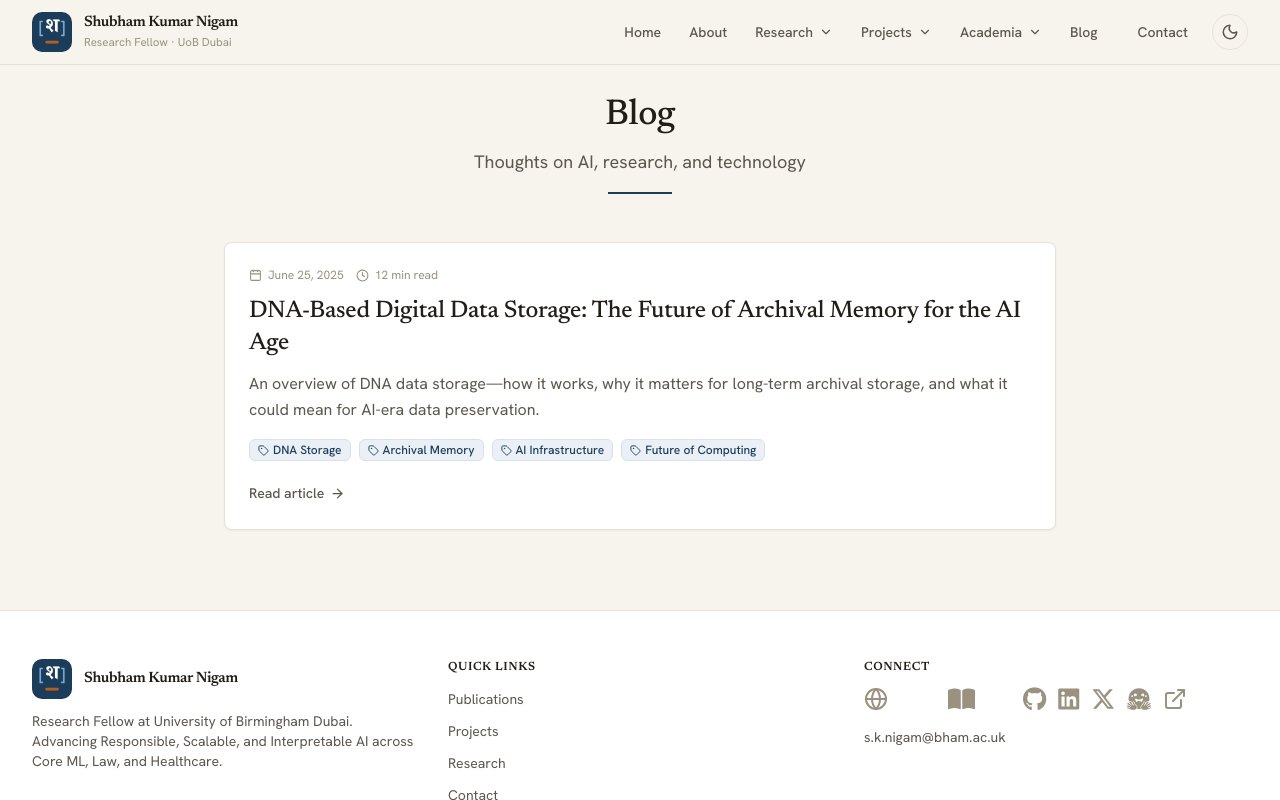
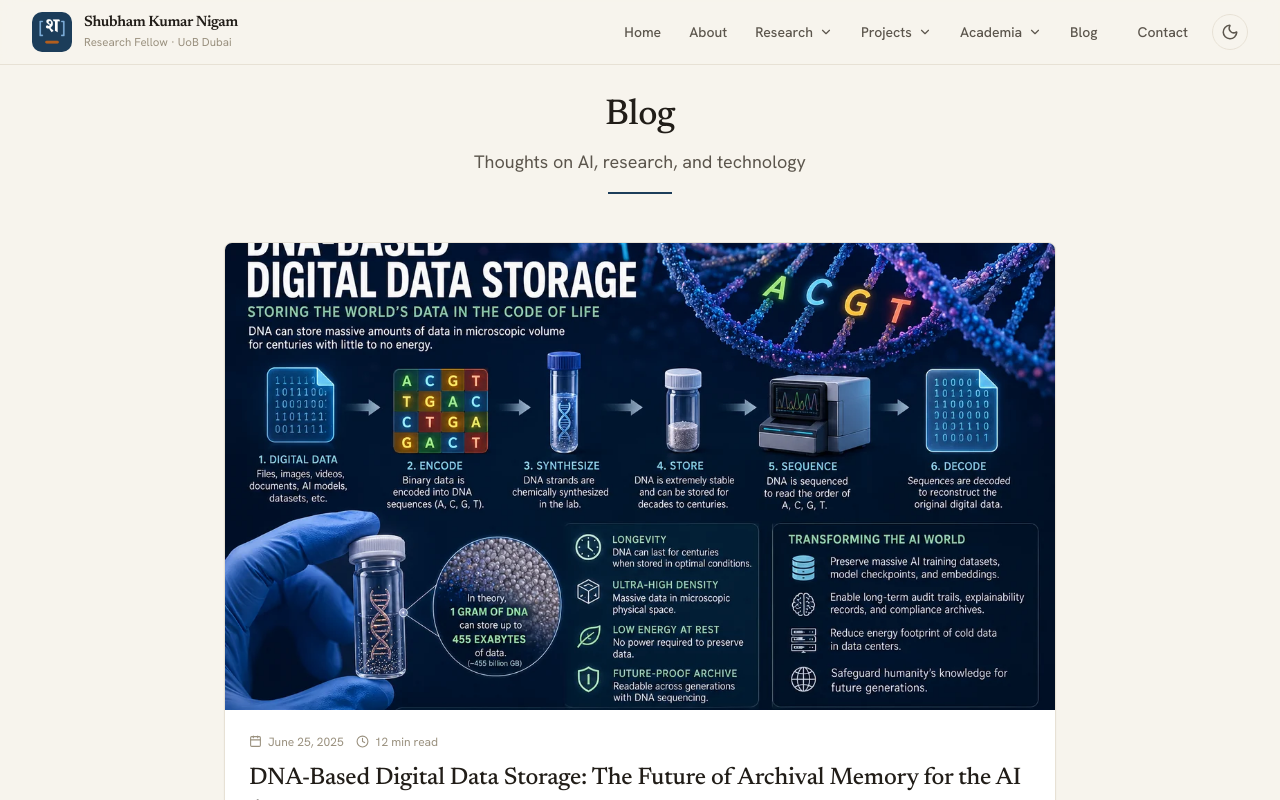
Before and after one commit to ShubhamKumarNigam/shubham-portfolio, a Next.js app: page /blog in a window 1280 px wide. Shown: the top 800 px of the page. Built offline with nearby package versions, Linux system fonts and the light colour scheme; some icons are missing.

Commit message:
feat: add cover image for DNA storage blog post

```diff
--- a/src/app/blog/[slug]/page.tsx
+++ b/src/app/blog/[slug]/page.tsx
@@ -1,4 +1,5 @@
 import Link from "next/link";
+import Image from "next/image";
 import { notFound } from "next/navigation";
 import { getPublishedPosts, getPostBySlug } from "@/data/blog";
 import { Calendar, Clock, ArrowLeft, Tag } from "lucide-react";
@@ -55,6 +56,18 @@ export default function BlogPostPage({ params }: { params: { slug: string } }) {
             {post.title}
           </h1>
 
+          {post.coverImage && (
+            <div className="mt-6 relative aspect-[16/9] w-full overflow-hidden rounded-lg border border-hairline dark:border-hairline-dark bg-paper dark:bg-paper-dark">
+              <Image
+                src={post.coverImage}
+                alt={post.coverImageAlt || post.title}
+                fill
+                className="object-cover"
+                priority
+              />
+            </div>
+          )}
+
           <div className="mt-4 flex flex-wrap items-center gap-2">
             {post.tags.map((tag) => (
               <span
--- a/src/app/blog/page.tsx
+++ b/src/app/blog/page.tsx
@@ -1,6 +1,7 @@
 "use client";
 
 import Link from "next/link";
+import Image from "next/image";
 import { motion } from "framer-motion";
 import { getPublishedPosts } from "@/data/blog";
 import SectionTitle from "@/components/SectionTitle";
@@ -22,8 +23,22 @@ export default function BlogPage() {
               whileInView={{ opacity: 1, y: 0 }}
               viewport={{ once: true }}
               transition={{ delay: i * 0.08 }}
-              className="group rounded-lg border border-hairline dark:border-hairline-dark bg-surface dark:bg-surface-dark p-6 shadow-sm hover:shadow-md transition-shadow"
+              className="group rounded-lg border border-hairline dark:border-hairline-dark bg-surface dark:bg-surface-dark overflow-hidden shadow-sm hover:shadow-md transition-shadow"
             >
+              {post.coverImage && (
+                <Link href={`/blog/${post.slug}/`} className="block focus-visible:ring-2 focus-visible:ring-accent focus-visible:outline-none">
+                  <div className="relative aspect-[16/9] w-full overflow-hidden bg-paper dark:bg-paper-dark">
+                    <Image
+                      src={post.coverImage}
+                      alt={post.coverImageAlt || post.title}
+                      fill
+                      className="object-cover transition-transform duration-500 group-hover:scale-[1.02]"
+                      onError={(e) => { (e.target as HTMLImageElement).style.display = "none"; }}
+                    />
+                  </div>
+                </Link>
+              )}
+              <div className="p-6">
               <div className="flex flex-wrap items-center gap-3 text-xs text-muted dark:text-muted-dark mb-3">
                 <span className="inline-flex items-center gap-1.5">
                   <Calendar size={13} />
@@ -69,6 +84,7 @@ export default function BlogPage() {
                   Read article <ArrowRight size={15} />
                 </Link>
               </div>
+              </div>
             </motion.article>
           ))}
 
--- a/src/data/blog.ts
+++ b/src/data/blog.ts
@@ -6,6 +6,8 @@ export interface BlogPost {
   tags: string[];
   readingTime: string;
   published: boolean;
+  coverImage?: string;
+  coverImageAlt?: string;
   content: string;
 }
 
@@ -19,6 +21,8 @@ export const blogPosts: BlogPost[] = [
     tags: ["DNA Storage", "Archival Memory", "AI Infrastructure", "Future of Computing"],
     readingTime: "12 min read",
     published: true,
+    coverImage: "/blog/dna-based-digital-data-storage.webp",
+    coverImageAlt: "DNA double helix representing digital data storage",
     content: `
 <h2>Introduction</h2>
 <p>Humanity is producing more digital data than existing storage systems were designed to preserve. Scientific datasets, legal records, medical histories, satellite imagery, cultural archives, AI training corpora, model checkpoints, and enterprise logs are growing at a scale where conventional storage media—hard disks, SSDs, and magnetic tape—face limits in density, energy use, durability, and long-term maintenance. IDC projected the global datasphere to reach <strong>175 zettabytes by 2025</strong>, showing the magnitude of the storage challenge. (<a href="https://www.seagate.com/files/www-content/our-story/trends/files/dataage-idc-report-final.pdf" target="_blank" rel="noopener noreferrer">Seagate</a>)</p>
```
Also changed, not shown: public/blog/dna-based-digital-data-storage.webp (added), 1 other file (tests, documents, lock files or other folders).
